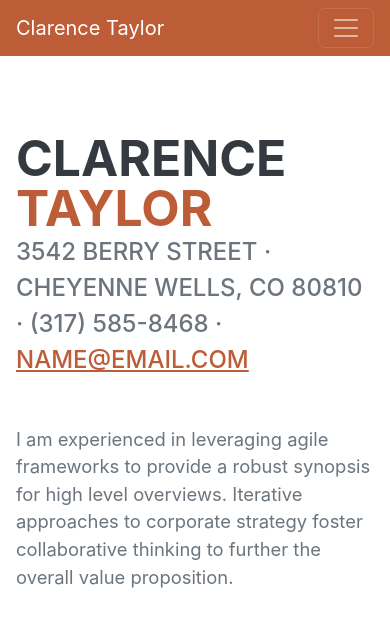
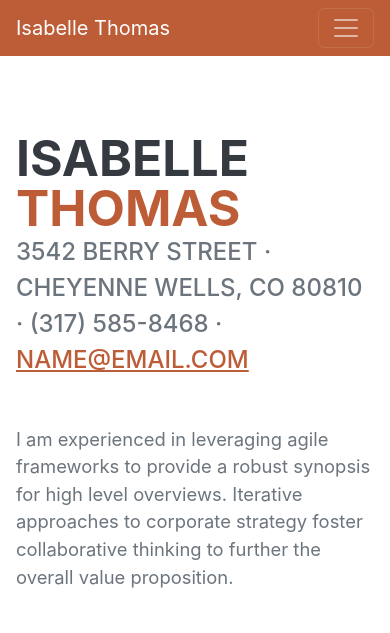
Before and after one commit to isabellemtho/myfirstrepository, a plain HTML site: page index.html in a window 390 px wide. Shown: the top 633 px of the page. Drawn offline with nearby package versions, Linux system fonts and the light colour scheme; a web font is replaced by a local one.

Commit message:
Added my name
Changed the website a little more

```diff
--- a/index.html
+++ b/index.html
@@ -19,7 +19,7 @@
         <!-- Navigation-->
         <nav class="navbar navbar-expand-lg navbar-dark bg-primary fixed-top" id="sideNav">
             <a class="navbar-brand js-scroll-trigger" href="#page-top">
-                <span class="d-block d-lg-none">Clarence Taylor</span>
+                <span class="d-block d-lg-none">Isabelle Thomas</span>
                 <span class="d-none d-lg-block"><img class="img-fluid img-profile rounded-circle mx-auto mb-2" src="assets/img/profile.jpg" alt="..." /></span>
             </a>
             <button class="navbar-toggler" type="button" data-bs-toggle="collapse" data-bs-target="#navbarResponsive" aria-controls="navbarResponsive" aria-expanded="false" aria-label="Toggle navigation"><span class="navbar-toggler-icon"></span></button>
@@ -40,8 +40,8 @@
             <section class="resume-section" id="about">
                 <div class="resume-section-content">
                     <h1 class="mb-0">
-                        Clarence
-                        <span class="text-primary">Taylor</span>
+                        Isabelle
+                        <span class="text-primary">Thomas</span>
                     </h1>
                     <div class="subheading mb-5">
                         3542 Berry Street · Cheyenne Wells, CO 80810 · (317) 585-8468 ·
```
